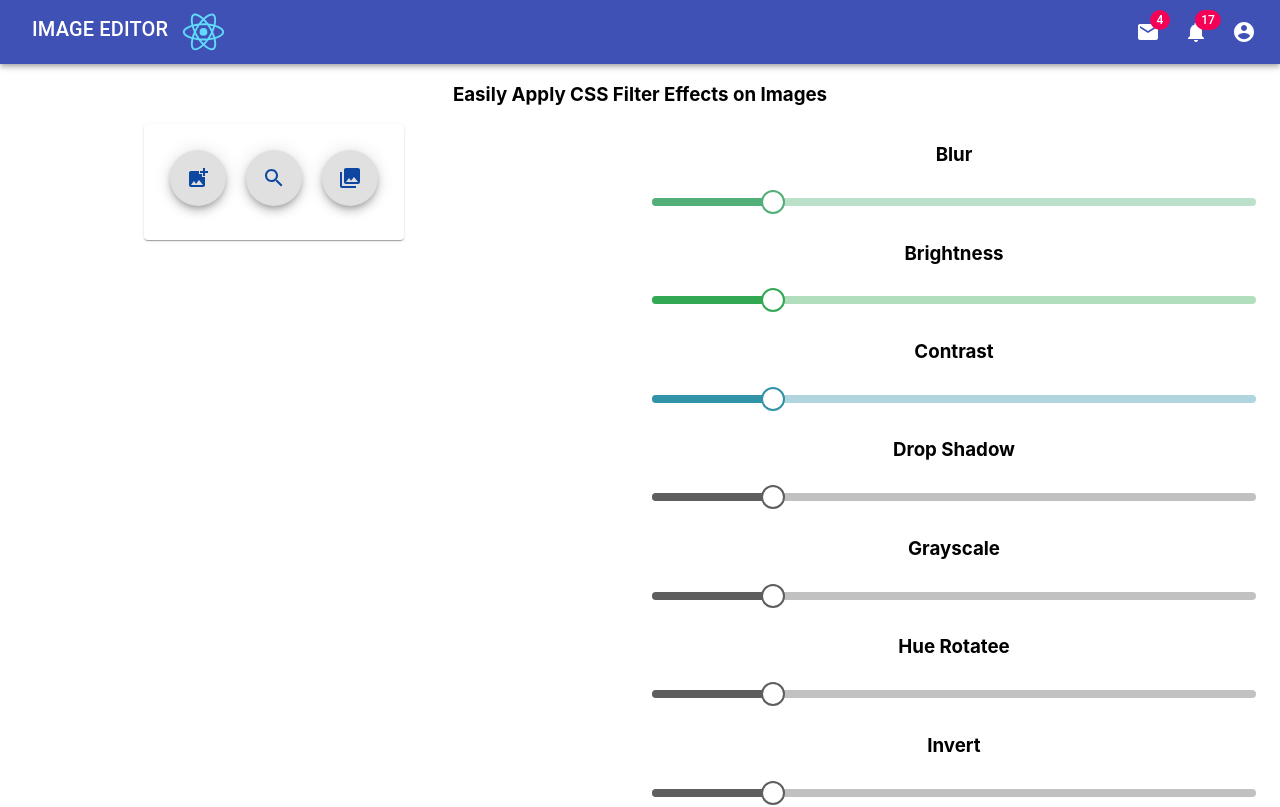
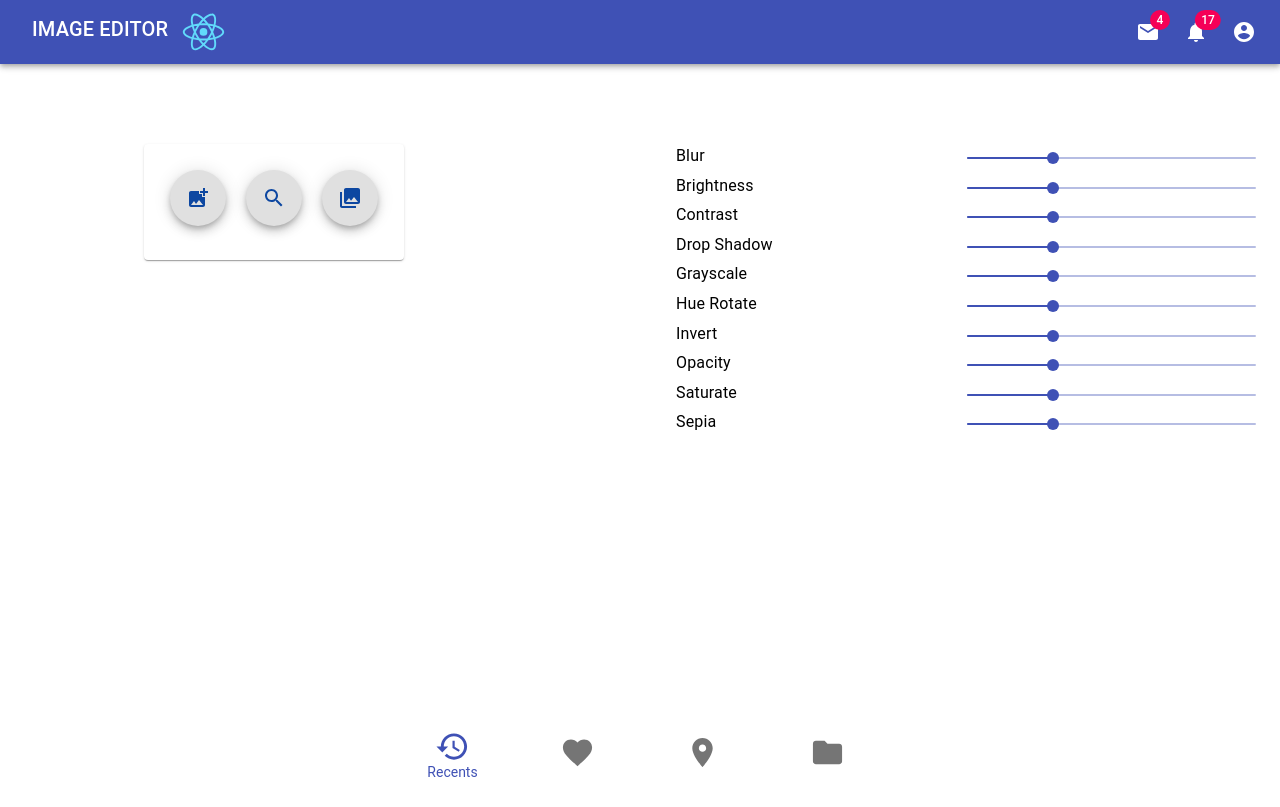
Before and after one commit to Borghese-Gladiator/image-editor, a React (Create React App) app: page / in a window 1280 px wide. Shown: the top 807 px of the page. Built offline with nearby package versions, Linux system fonts and the light colour scheme.

Commit message:
Listen for Click Event on Slider to Pass Filter Values to Image

```diff
--- a/src/components/ImageUpload.js
+++ b/src/components/ImageUpload.js
@@ -105,7 +105,7 @@ class ImageUploadCard extends React.Component {
     const reader = new FileReader();
     var url = reader.readAsDataURL(file);
 
-    reader.onloadend = function(e) {
+    reader.onloadend = function (e) {
       this.setState({
         selectedFile: [reader.result]
       });
@@ -169,7 +169,7 @@ class ImageUploadCard extends React.Component {
     var reader = new FileReader();
     var url = reader.readAsDataURL(file);
 
-    reader.onloadend = function(e) {
+    reader.onloadend = function (e) {
       this.setState({
         selectedFile: [reader.result]
       });
@@ -308,7 +308,8 @@ class ImageUploadCard extends React.Component {
   };
 
   render() {
-    const { classes } = this.props;
+    const { classes, filterObjList } = this.props;
+    console.log(filterObjList);
 
     return (
       <React.Fragment>
@@ -325,6 +326,15 @@ class ImageUploadCard extends React.Component {
       </React.Fragment>
     );
   }
+
+  shouldComponentUpdate(nextProps) {
+    return nextProps.filterObjList !== this.state.filterObjList;
+  }
+
+  componentDidUpdate(props) {
+    // Desired operations: ex setting state
+    console.log(props.filterObjList)
+  }
 }
 
 export default withStyles(styles, { withTheme: true })(ImageUploadCard);
--- a/src/components/SliderList/Slider.js
+++ b/src/components/SliderList/Slider.js
@@ -1,6 +1,6 @@
 import React from 'react';
 import { makeStyles, withStyles } from '@material-ui/core/styles';
-import Slider from '@material-ui/core/Slider';
+import { Slider, Box, Container, Typography } from '@material-ui/core';
 
 const useStyles = makeStyles({
   noTopBotMargin: {
@@ -11,10 +11,12 @@ const useStyles = makeStyles({
 
 export default function CustomizedSlider(props) {
   const { color, name, setParentValue } = props;
-  const handleChange = (e, val) => {
-    setParentValue(val);
-  }
-  const classes = useStyles();
+
+  const [value, setValue] = React.useState(30);
+
+  const handleSliderChange = (event, newValue) => {
+    setValue(newValue);
+  };
   const PrettoSlider = withStyles({
     root: {
       color: color,
@@ -46,11 +48,30 @@ export default function CustomizedSlider(props) {
   })(Slider);
 
   return (
-    <div>
-      <h3 className={classes.noTopBotMargin}>{name}</h3>
-      <PrettoSlider valueLabelDisplay="auto" aria-label="pretto slider" defaultValue={20}
-        onChange={handleChange}
+    <Box display="flex" flexDirection="row">
+      <Container>
+        <Typography id="discrete-slider-small-steps" gutterBottom>
+          {name}
+        </Typography>
+      </Container>
+
+      <Slider
+        value={typeof value === 'number' ? value : 0}
+        onChange={handleSliderChange}
+        aria-labelledby="input-slider"
+        defaultValue={20}
+        onChangeCommitted={(e, val) => {
+          setParentValue(val);
+        }}
       />
-    </div>
+    </Box>
   );
 }
+/*
+      <PrettoSlider
+        value={value}
+        onChange={handleSliderChange}
+        valueLabelDisplay="auto"
+        aria-label="pretto slider"
+      />
+*/
--- a/src/pages/EditPage.js
+++ b/src/pages/EditPage.js
@@ -7,11 +7,10 @@ import SliderList from '../components/SliderList';
 
 const useStyles = makeStyles((theme) => ({
   root: {
-    textAlign: "center",
     flexGrow: 1,
   },
   containerRoot: {
-    padding: theme.spacing(0, 0, 30),
+    padding: theme.spacing(10, 0, 30),
   }
 }));
 
@@ -31,26 +30,44 @@ const sliderList = [
   { id: 3, color: '#3292a8', name: "Contrast" },
   { id: 4, color: '#5e5e5e', name: "Drop Shadow" },
   { id: 5, color: '#5e5e5e', name: "Grayscale" },
-  { id: 6, color: '#5e5e5e', name: "Hue Rotatee" },
+  { id: 6, color: '#5e5e5e', name: "Hue Rotate" },
   { id: 7, color: '#5e5e5e', name: "Invert" },
   { id: 8, color: '#5e5e5e', name: "Opacity" },
   { id: 9, color: '#5e5e5e', name: "Saturate" },
   { id: 10, color: '#5e5e5e', name: "Sepia" }
-]
+];
 
 export default function EditPage() {
   const classes = useStyles();
-  const updateImageFilter = (num, id) => {
-    console.log(num);
-    console.log(id);
+  const [filterObjList, setFilterObjList] = React.useState([
+    { id: 1, value: 20, name: "Blur" },
+    { id: 2, value: 20, name: "Brightness" },
+    { id: 3, value: 20, name: "Contrast" },
+    { id: 4, value: 20, name: "Drop Shadow" },
+    { id: 5, value: 20, name: "Grayscale" },
+    { id: 6, value: 20, name: "Hue Rotate" },
+    { id: 7, value: 20, name: "Invert" },
+    { id: 8, value: 20, name: "Opacity" },
+    { id: 9, value: 20, name: "Saturate" },
+    { id: 10, value: 20, name: "Sepia" }
+  ])
+  const updateImageFilter = (newVal, id) => {
+    setFilterObjList(
+      filterObjList.map((item, idx) => {
+        if (item.id === id) {
+          item.value = newVal;
+          return item;
+        }
+        return item;
+      })
+    )
   }
 
   return (
     <Container className={classes.root}>
-      <h3>Easily Apply CSS Filter Effects on Images</h3>
       <Grid container spacing={3} className={classes.containerRoot} >
         <Grid item xs={6} sm={6}>
-          <ImageUpload cardName="Input Image" imageGallery={galleryImageList} />
+          <ImageUpload cardName="Input Image" imageGallery={galleryImageList} filterObjList={filterObjList} />
         </Grid>
         <Grid item xs={6} sm={6}>
           <SliderList sliderList={sliderList} updateImageFilter={updateImageFilter} />
```
